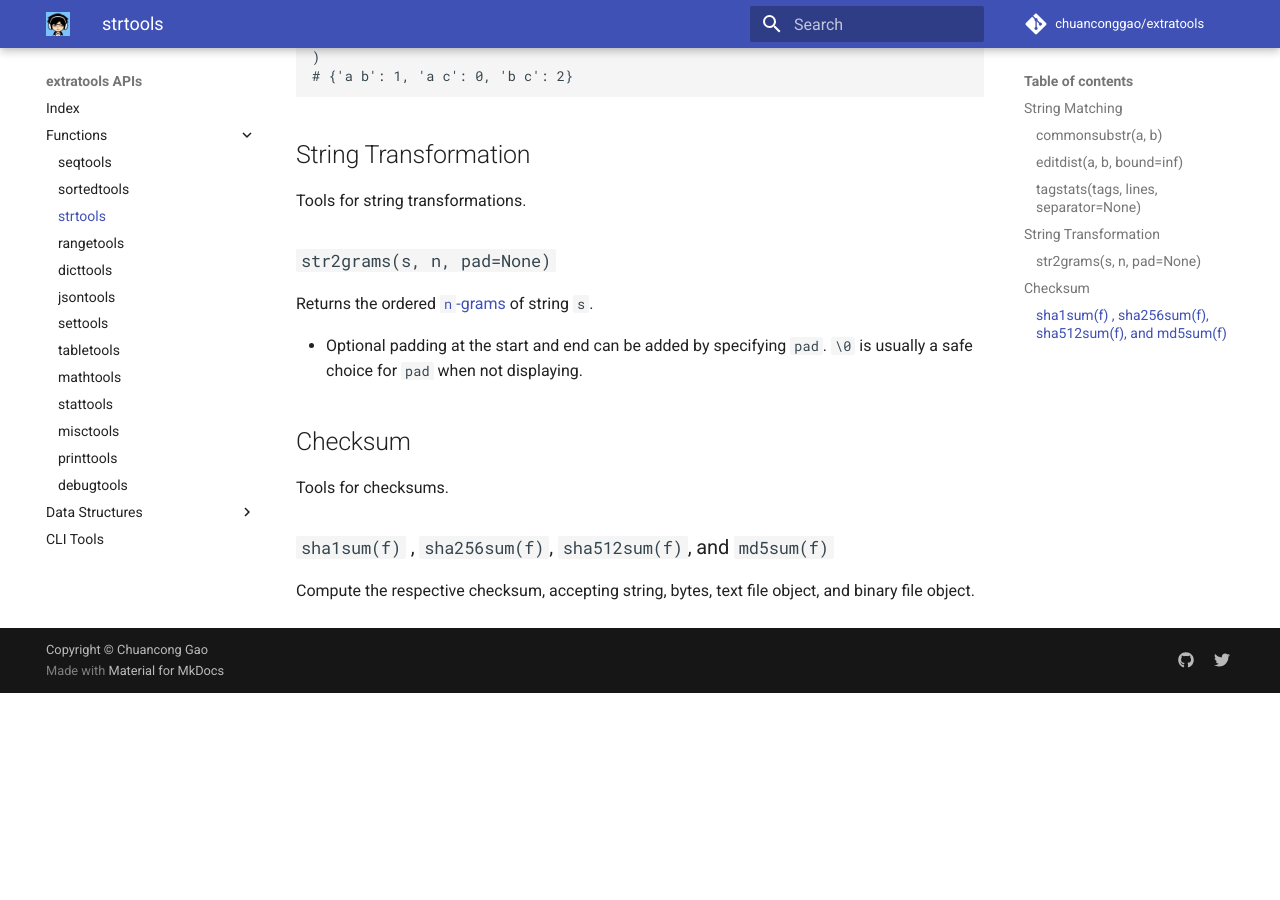
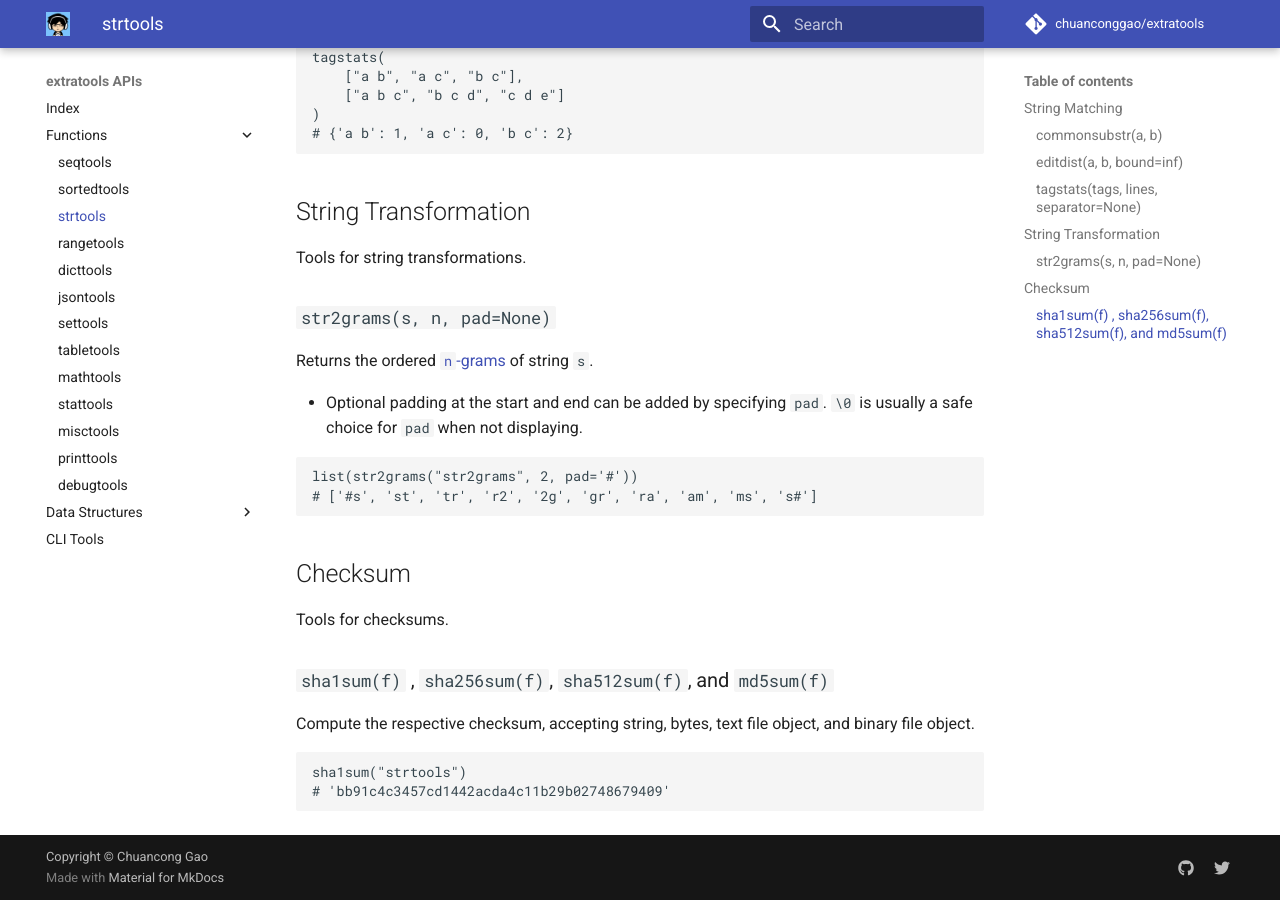
Before and after one commit to chuanconggao/extratools, an MkDocs documentation site: the page built from docs/functions/strtools.md, in a window 1280 px wide and 900 px high, scrolled down 1085 px. Built offline with MkDocs 1.6.1 and Material for MkDocs 9.7.7, drawn with Linux system fonts in a browser that asks for light colours; comment, search, counter and statistics services are not loaded; old or Windows-style settings are respelled for this version of MkDocs; before the commit the page ends 1778 px from its top, so only the background shows below that; some of the changed text lies outside the part shown.

Commit message:
Update docs for multiple tools

````diff
--- a/docs/functions/strtools.md
+++ b/docs/functions/strtools.md
@@ -10,7 +10,7 @@ Finds the [longest common sub-string](https://en.wikipedia.org/wiki/Longest_comm
 
 ``` python
 commonsubstr(
-    "abbab",
+     "abbab",
     "aabbb"
 )
 # "abb"
@@ -23,7 +23,10 @@ Computes the [edit distance](https://en.wikipedia.org/wiki/Edit_distance) betwee
 - To speedup the computation, a threshold of maximum cost `bound=inf` can be specified. When there is no satisfying result, `None` is returned.
 
 ``` python
-editdist("dog", "frog")
+editdist(
+     "dog",
+    "frog"
+)
 # 2
 ```
 
@@ -53,6 +56,11 @@ Returns the ordered [`n`-grams](https://en.wikipedia.org/wiki/N-gram) of string
 
 - Optional padding at the start and end can be added by specifying `pad`. `\0` is usually a safe choice for `pad` when not displaying.
 
+``` python
+list(str2grams("str2grams", 2, pad='#'))
+# ['#s', 'st', 'tr', 'r2', '2g', 'gr', 'ra', 'am', 'ms', 's#']
+```
+
 ## Checksum
 
 Tools for checksums.
@@ -60,3 +68,8 @@ Tools for checksums.
 ### `sha1sum(f)` , `sha256sum(f)`, `sha512sum(f)`, and `md5sum(f)`
 
 Compute the respective checksum, accepting string, bytes, text file object, and binary file object.
+
+``` python
+sha1sum("strtools")
+# 'bb91c4c3457cd1442acda4c11b29b02748679409'
+```
--- a/setup.py
+++ b/setup.py
@@ -4,7 +4,7 @@ from setuptools import setup
 from glob import glob
 
 url = "https://github.com/chuanconggao/extratools"
-version = "0.5.9"
+version = "0.5.10"
 
 setup(
     name="extratools",
````
Also changed, not shown: docs/functions/rangetools.md (+14 -4 lines), docs/functions/seqtools.md (+2 -2 lines), docs/functions/sortedtools.md (+2 -2 lines).
